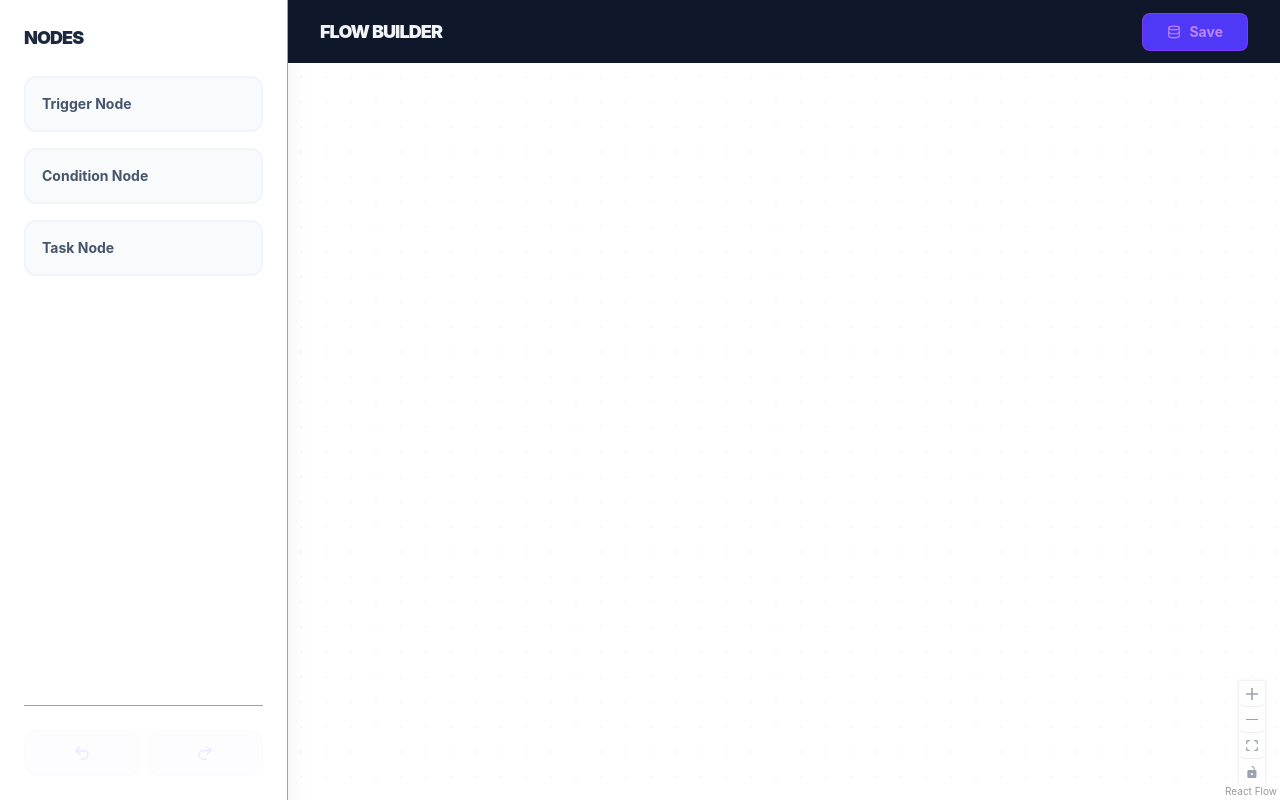
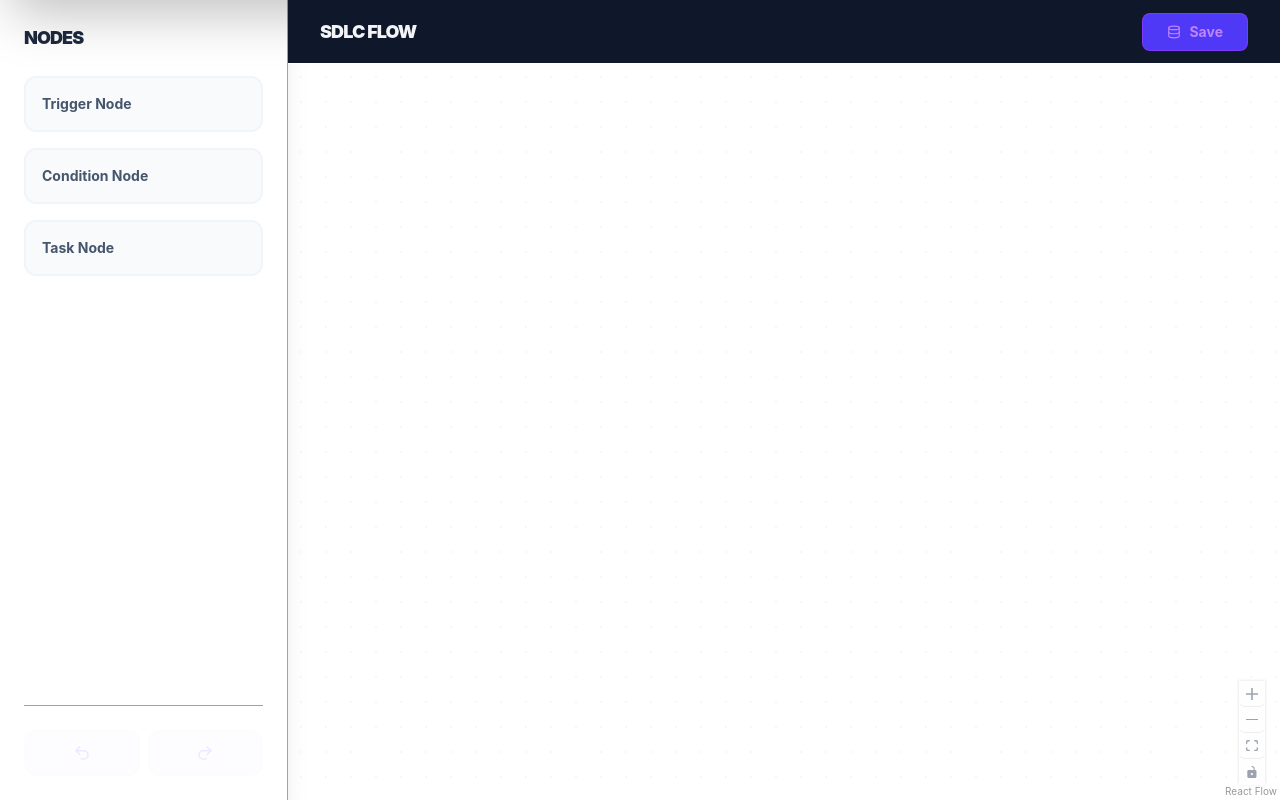
Before and after one commit to meysam-amini/workflows, a React (Vite) app: page / in a window 1280 px wide. Built offline with nearby package versions, Linux system fonts and the light colour scheme.

Commit message:
add workflows

```diff
--- a/src/Workflows.tsx
+++ b/src/Workflows.tsx
@@ -1,4 +1,4 @@
-import React, { useCallback, useRef, useState, useEffect } from 'react';
+import React, { useCallback, useState } from 'react';
 import {
   ReactFlow,
   useNodesState,
@@ -27,18 +27,12 @@ import {
   Plus
 } from 'lucide-react';
 
-/* =========================================================
-   1. VISUAL CONFIGURATION
-========================================================= */
 const NODE_CONFIG: Record<string, any> = {
   Trigger: { icon: <Zap size={16} />, headerBg: 'bg-indigo-50', iconColor: 'text-indigo-600', border: 'border-indigo-100' },
   Condition: { icon: <ShieldCheck size={16} />, headerBg: 'bg-orange-50', iconColor: 'text-orange-500', border: 'border-orange-100' },
   Task: { icon: <CheckCircle2 size={16} />, headerBg: 'bg-green-50', iconColor: 'text-green-600', border: 'border-green-100' },
 };
 
-/* =========================================================
-   2. CUSTOM NODE COMPONENT
-========================================================= */
 const WorkflowNode = ({ data, id }: any) => {
   const config = NODE_CONFIG[data.type] || NODE_CONFIG.Task;
 
@@ -84,16 +78,12 @@ const WorkflowNode = ({ data, id }: any) => {
 
 const nodeTypes = { workflowNode: WorkflowNode };
 
-/* =========================================================
-   3. MAIN COMPONENT
-========================================================= */
 const Workflows = () => {
   const [nodes, setNodes, onNodesChange] = useNodesState([]);
   const [edges, setEdges, onEdgesChange] = useEdgesState([]);
   const [rfInstance, setRfInstance] = useState<ReactFlowInstance | null>(null);
   const [selectedNodeId, setSelectedNodeId] = useState<string | null>(null);
 
-  // --- HISTORY SYSTEM ---
   const [history, setHistory] = useState<{ nodes: Node[]; edges: Edge[] }[]>([{ nodes: [], edges: [] }]);
   const [historyIndex, setHistoryIndex] = useState(0);
 
@@ -104,42 +94,34 @@ const Workflows = () => {
       nodes: JSON.parse(JSON.stringify(nextNodes || nodes)),
       edges: JSON.parse(JSON.stringify(nextEdges || edges)),
     };
-    setHistory((prev) => {
-      const newStack = prev.slice(0, historyIndex + 1);
-      return [...newStack, snapshot];
-    });
+    setHistory((prev) => [...prev.slice(0, historyIndex + 1), snapshot]);
     setHistoryIndex((prev) => prev + 1);
   }, [nodes, edges, historyIndex]);
 
   const undo = useCallback(() => {
     if (historyIndex > 0) {
-      const prevIndex = historyIndex - 1;
-      const { nodes: hNodes, edges: hEdges } = history[prevIndex];
-      setNodes(JSON.parse(JSON.stringify(hNodes)));
-      setEdges(JSON.parse(JSON.stringify(hEdges)));
-      setHistoryIndex(prevIndex);
+      const prev = history[historyIndex - 1];
+      setNodes(JSON.parse(JSON.stringify(prev.nodes)));
+      setEdges(JSON.parse(JSON.stringify(prev.edges)));
+      setHistoryIndex(historyIndex - 1);
       setSelectedNodeId(null);
     }
   }, [historyIndex, history, setNodes, setEdges]);
 
   const redo = useCallback(() => {
     if (historyIndex < history.length - 1) {
-      const nextIndex = historyIndex + 1;
-      const { nodes: hNodes, edges: hEdges } = history[nextIndex];
-      setNodes(JSON.parse(JSON.stringify(hNodes)));
-      setEdges(JSON.parse(JSON.stringify(hEdges)));
-      setHistoryIndex(nextIndex);
+      const next = history[historyIndex + 1];
+      setNodes(JSON.parse(JSON.stringify(next.nodes)));
+      setEdges(JSON.parse(JSON.stringify(next.edges)));
+      setHistoryIndex(historyIndex + 1);
     }
   }, [historyIndex, history, setNodes, setEdges]);
 
-  // --- SAVE & LOGIC ---
   const onSave = useCallback(() => {
     if (!rfInstance) return;
     console.log("Full Flow Object:", rfInstance.toObject());
-    alert("Flow data exported to console.");
   }, [rfInstance]);
 
-  // --- HANDLERS ---
   const onDeleteNode = useCallback((id: string) => {
     const nextNodes = nodes.filter((n) => n.id !== id);
     const nextEdges = edges.filter((e) => e.source !== id && e.target !== id);
@@ -193,37 +175,17 @@ const Workflows = () => {
   return (
     <div className="flex flex-col md:flex-row h-screen w-full bg-[#f8fafc] font-sans overflow-hidden">
 
-      {/* SIDEBAR / BOTTOM BAR */}
-      <aside className="w-full md:w-72 border-b md:border-b-0 md:border-r bg-white p-4 md:p-6 flex flex-row md:flex-col justify-between shadow-xl z-50 order-2 md:order-1">
-        <div className="flex flex-row md:flex-col gap-3 md:gap-4 overflow-x-auto md:overflow-visible w-full pb-2 md:pb-0">
-          <h2 className="hidden md:block font-black text-slate-800 text-lg uppercase mb-2 tracking-tighter">Nodes</h2>
-          {['Trigger', 'Condition', 'Task'].map((type) => (
-            <button
-              key={type}
-              draggable
-              onDragStart={(e) => e.dataTransfer.setData('application/reactflow', type)}
-              onClick={() => { if(window.innerWidth < 768) addNodeMobile(type) }}
-              className="flex-shrink-0 cursor-grab p-2 md:p-4 rounded-xl border-2 bg-slate-50 border-slate-100 font-bold text-xs md:text-sm text-slate-600 hover:border-indigo-300 transition-all flex items-center gap-2"
-            >
-              <Plus size={14} className="md:hidden"/> {type} Node
-            </button>
-          ))}
-        </div>
+      {/* MAIN SECTION (Header + Content) */}
+      <main className="flex-1 flex flex-col relative bg-white order-1 overflow-hidden">
 
-        <div className="hidden md:flex border-t pt-6 gap-2">
-          <button onClick={undo} disabled={historyIndex <= 0} className="flex-1 p-3 rounded-xl border-2 border-slate-100 disabled:opacity-20 transition-all flex justify-center"><Undo2 size={18} /></button>
-          <button onClick={redo} disabled={historyIndex >= history.length - 1} className="flex-1 p-3 rounded-xl border-2 border-slate-100 disabled:opacity-20 transition-all flex justify-center"><Redo2 size={18} /></button>
-        </div>
-      </aside>
-
-      <main className="flex-1 flex flex-col relative bg-white order-1 md:order-2 overflow-hidden">
-        <header className="h-14 md:h-16 border-b bg-[#0f172a] text-white flex items-center justify-between px-4 md:px-8 z-50">
-          <h1 className="font-black tracking-tighter text-sm md:text-lg uppercase">Flow Builder</h1>
+        {/* HEADER */}
+        <header className="h-14 md:h-16 border-b bg-[#0f172a] text-white flex items-center justify-between px-4 md:px-8 z-[130] relative flex-shrink-0">
+          <h1 className="font-black tracking-tighter text-sm md:text-lg uppercase">SDLC Flow</h1>
 
           <div className="flex items-center gap-2">
             <div className="flex md:hidden gap-1 mr-2">
-              <button onClick={undo} disabled={historyIndex <= 0} className="p-2 rounded-lg bg-slate-800 border-none disabled:opacity-30 flex items-center"><Undo2 size={16}/></button>
-              <button onClick={redo} disabled={historyIndex >= history.length - 1} className="p-2 rounded-lg bg-slate-800 border-none disabled:opacity-30 flex items-center"><Redo2 size={16}/></button>
+              <button onClick={undo} disabled={historyIndex <= 0} className="p-2 rounded-lg bg-slate-800 border-none disabled:opacity-30 flex items-center active:bg-slate-700"><Undo2 size={16}/></button>
+              <button onClick={redo} disabled={historyIndex >= history.length - 1} className="p-2 rounded-lg bg-slate-800 border-none disabled:opacity-30 flex items-center active:bg-slate-700"><Redo2 size={16}/></button>
             </div>
             <button onClick={onSave} className="bg-indigo-600 hover:bg-indigo-500 px-3 md:px-6 py-1.5 md:py-2 rounded-lg font-bold text-xs md:text-sm flex items-center gap-2 transition-colors">
               <Database size={14} /> <span className="hidden sm:inline">Save</span>
@@ -231,13 +193,29 @@ const Workflows = () => {
           </div>
         </header>
 
-        {/* PROPERTY OVERLAY */}
-        <div className={`fixed inset-0 md:absolute md:inset-auto md:left-0 md:right-0 bg-white border-b-4 border-indigo-500 shadow-2xl z-[100] transition-all duration-300 ${activeNode ? 'translate-y-0 opacity-100' : 'translate-y-full opacity-0 pointer-events-none'}`} style={{ height: window.innerWidth < 768 ? '100%' : '280px', top: window.innerWidth < 768 ? '0' : 'auto' }}>
+        {/* MOBILE PALETTE (Immediately below Header on small screens) */}
+        <aside className="md:hidden w-full border-b bg-white p-3 flex flex-row gap-2 overflow-x-auto z-[110] relative flex-shrink-0 shadow-sm">
+          {['Trigger', 'Condition', 'Task'].map((type) => (
+            <button
+              key={type}
+              onClick={() => addNodeMobile(type)}
+              className="flex-shrink-0 px-4 py-2 rounded-xl border-2 bg-slate-50 border-slate-100 font-bold text-[10px] uppercase text-slate-600 flex items-center gap-2 active:bg-indigo-50 active:border-indigo-200"
+            >
+              <Plus size={12}/> {type}
+            </button>
+          ))}
+        </aside>
+
+        {/* PROPERTY DRAWER (Slides over the mobile palette and canvas) */}
+        <div
+          className={`fixed inset-x-0 top-0 bg-white border-b-4 border-indigo-500 shadow-2xl z-[120] transition-transform duration-500 ease-in-out ${activeNode ? 'translate-y-14 md:translate-y-16' : '-translate-y-full'}`}
+          style={{ height: window.innerWidth < 768 ? 'calc(100% - 3.5rem)' : '280px' }}
+        >
           {activeNode && (
-            <div className="p-6 md:p-8 max-w-6xl mx-auto flex flex-col md:flex-row gap-6 md:gap-12 relative h-full overflow-y-auto">
-              <button onClick={() => setSelectedNodeId(null)} className="absolute right-4 top-4 p-2 bg-slate-100 rounded-full text-slate-400 hover:text-slate-600"><X size={20} /></button>
+            <div className="p-6 md:p-8 max-w-6xl mx-auto flex flex-col md:flex-row gap-6 md:gap-12 relative h-full overflow-y-auto pt-10 md:pt-8">
+              <button onClick={() => setSelectedNodeId(null)} className="absolute right-4 top-4 p-2 bg-slate-100 rounded-full text-slate-400 hover:text-slate-600 transition-colors"><X size={20} /></button>
 
-              <div className="flex-1 space-y-4 md:space-y-6 mt-4 md:mt-0">
+              <div className="flex-1 space-y-4 md:space-y-6">
                 <h2 className="font-black text-slate-800 text-xl uppercase italic">Edit {activeNode.data.type}</h2>
                 <div className="grid grid-cols-1 md:grid-cols-2 gap-4 md:gap-8">
                   <div className="space-y-1">
@@ -258,7 +236,8 @@ const Workflows = () => {
           )}
         </div>
 
-        <div className="flex-1 min-h-0">
+        {/* FLOW CANVAS */}
+        <div className="flex-1 min-h-0 relative z-10">
           <ReactFlow
             nodes={nodes.map((n) => ({ ...n, data: { ...n.data, selected: n.id === selectedNodeId, onDelete: onDeleteNode } }))}
             edges={edges}
@@ -279,6 +258,28 @@ const Workflows = () => {
           </ReactFlow>
         </div>
       </main>
+
+      {/* DESKTOP SIDEBAR (Hidden on Mobile) */}
+      <aside className="hidden md:flex w-72 border-r bg-white p-6 flex-col justify-between shadow-xl z-50 order-first">
+        <div className="flex flex-col gap-4">
+          <h2 className="font-black text-slate-800 text-lg uppercase mb-2 tracking-tighter">Nodes</h2>
+          {['Trigger', 'Condition', 'Task'].map((type) => (
+            <button
+              key={type}
+              draggable
+              onDragStart={(e) => e.dataTransfer.setData('application/reactflow', type)}
+              className="cursor-grab p-4 rounded-xl border-2 bg-slate-50 border-slate-100 font-bold text-sm text-slate-600 hover:border-indigo-300 transition-all flex items-center gap-2"
+            >
+              {type} Node
+            </button>
+          ))}
+        </div>
+
+        <div className="flex border-t pt-6 gap-2">
+          <button onClick={undo} disabled={historyIndex <= 0} className="flex-1 p-3 rounded-xl border-2 border-slate-100 disabled:opacity-20 transition-all flex justify-center hover:bg-slate-50"><Undo2 size={18} /></button>
+          <button onClick={redo} disabled={historyIndex >= history.length - 1} className="flex-1 p-3 rounded-xl border-2 border-slate-100 disabled:opacity-20 transition-all flex justify-center hover:bg-slate-50"><Redo2 size={18} /></button>
+        </div>
+      </aside>
     </div>
   );
 };
```
